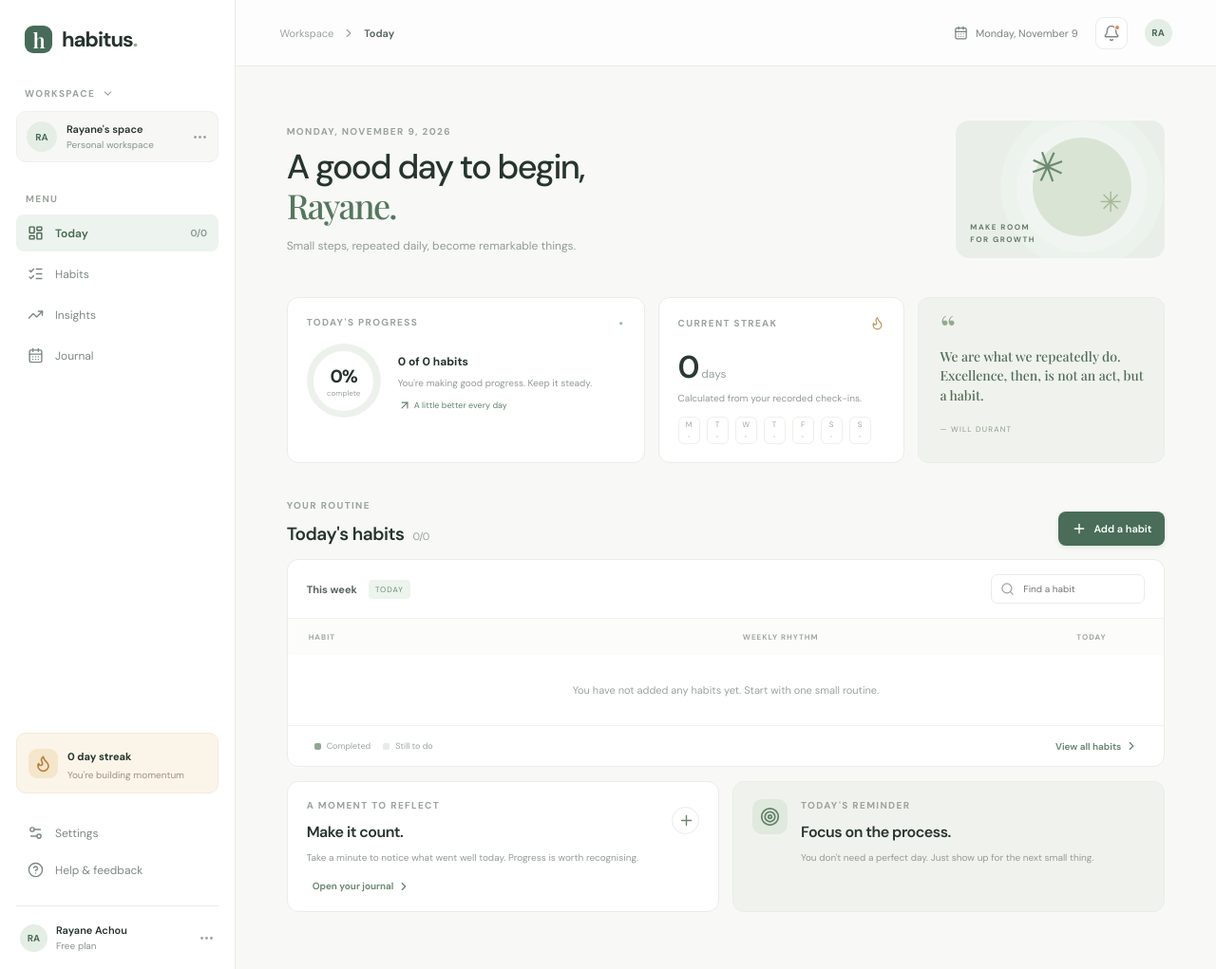
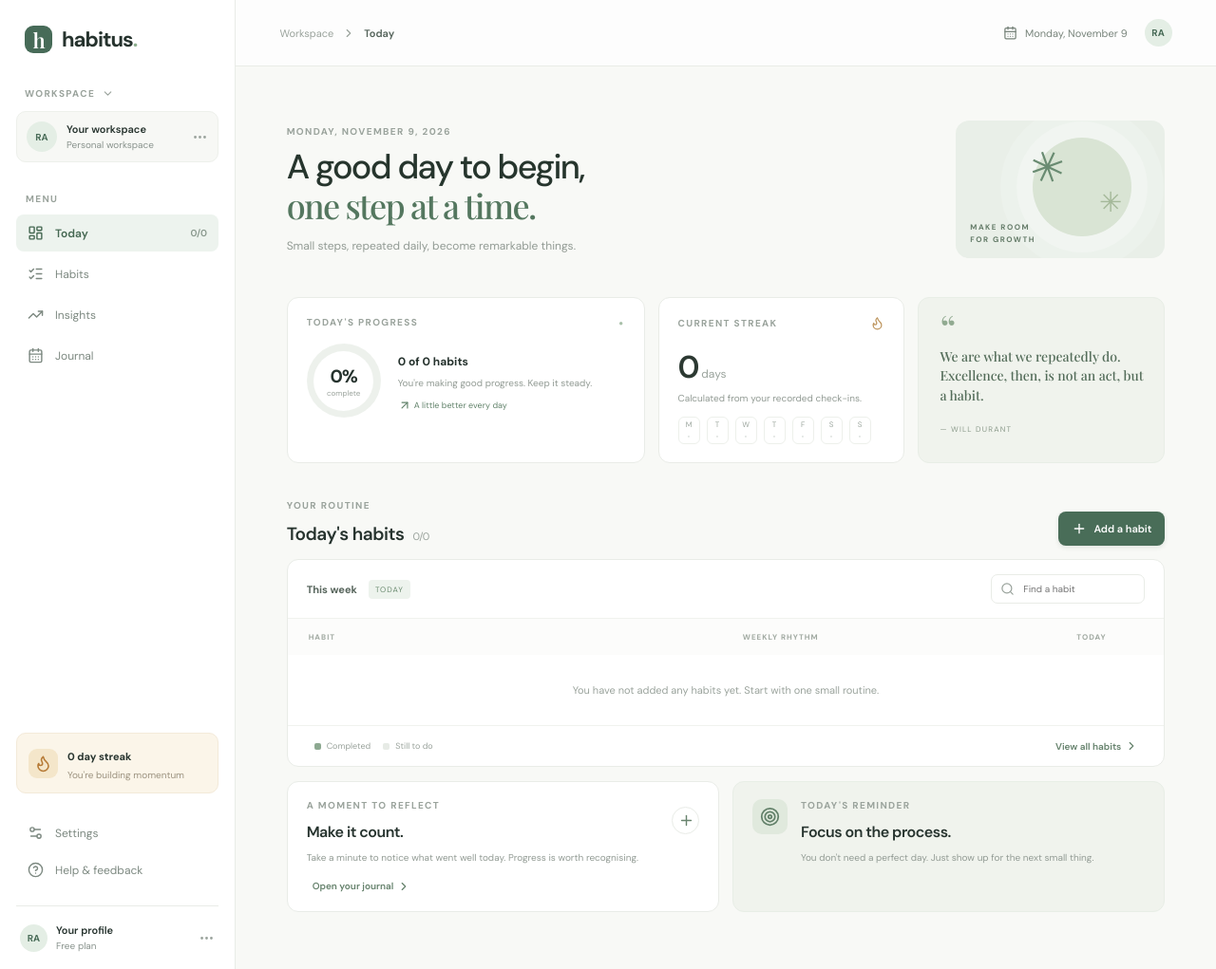
Before and after one commit to oypfn/Habitus-Habit-Tracker, a React (Vite) app: page / in a window 1280 px wide. Shown: the whole page at 95% size. Built offline with nearby package versions, Linux system fonts and the light colour scheme; a web font is replaced by a local one.

Commit message:
Implement settings and help views and remove inactive notification control

```diff
--- a/src/App.jsx
+++ b/src/App.jsx
@@ -1,5 +1,5 @@
 import { useEffect, useMemo, useState } from 'react';
-import { ArrowUpRight, Bell, CalendarDays, Check, ChevronDown, ChevronLeft, ChevronRight, CircleHelp, Flame, LayoutDashboard, ListChecks, MoreHorizontal, Plus, Search, Settings2, Target, TrendingUp, X } from 'lucide-react';
+import { ArrowUpRight, CalendarDays, Check, ChevronDown, ChevronLeft, ChevronRight, CircleHelp, Flame, LayoutDashboard, ListChecks, MoreHorizontal, Plus, Search, Settings2, Target, TrendingUp, X } from 'lucide-react';
 import './App.css';
 import { getCurrentStreak, getWeekDates, getWeeklyCompletion, toDateKey } from './lib/dateUtils';
 
@@ -58,24 +58,24 @@ export default function App() {
     <aside className="sidebar">
       <a className="brand" href="#" onClick={e => e.preventDefault()}><span className="brand-mark">h</span><span>habitus<span className="brand-dot">.</span></span></a>
       <div className="workspace-label">WORKSPACE <ChevronDown size={13}/></div>
-      <div className="profile-card"><div className="avatar">RA</div><div><strong>Rayane's space</strong><small>Personal workspace</small></div><MoreHorizontal size={17}/></div>
+      <div className="profile-card"><div className="avatar">RA</div><div><strong>Your workspace</strong><small>Personal workspace</small></div><MoreHorizontal size={17}/></div>
       <div className="nav-label">MENU</div>
       <nav className="main-nav">
         {[['Today',LayoutDashboard],['Habits',ListChecks],['Insights',TrendingUp],['Journal',CalendarDays]].map(([label,Icon]) => <button key={label} className={active===label?'nav-item selected':'nav-item'} onClick={()=>setActive(label)}><Icon size={17}/><span>{label}</span>{label==='Today'&&<span className="nav-count">{completed}/{habits.length}</span>}</button>)}
       </nav>
       <div className="sidebar-bottom">
         <div className="streak-card"><div className="streak-icon"><Flame size={19}/></div><div><strong>{streak} day streak</strong><small>You're building momentum</small></div></div>
-        <button className="nav-item"><Settings2 size={17}/><span>Settings</span></button>
-        <button className="nav-item"><CircleHelp size={17}/><span>Help & feedback</span></button>
-        <div className="sidebar-user"><div className="avatar avatar-small">RA</div><div><strong>Rayane Achou</strong><small>Free plan</small></div><MoreHorizontal size={17}/></div>
+        <button className={active==='Settings'?'nav-item selected':'nav-item'} onClick={()=>setActive('Settings')}><Settings2 size={17}/><span>Settings</span></button>
+        <button className={active==='Help'?'nav-item selected':'nav-item'} onClick={()=>setActive('Help')}><CircleHelp size={17}/><span>Help & feedback</span></button>
+        <div className="sidebar-user"><div className="avatar avatar-small">RA</div><div><strong>Your profile</strong><small>Free plan</small></div><MoreHorizontal size={17}/></div>
       </div>
     </aside>
 
     <main className="main-area">
-      <header className="topbar"><div className="breadcrumb">Workspace <ChevronRight size={14}/> <strong>{active}</strong></div><div className="top-actions"><span className="date-chip"><CalendarDays size={15}/> {today.toLocaleDateString(undefined, { weekday: 'long', day: 'numeric', month: 'long' })}</span><button className="icon-button" aria-label="Notifications"><Bell size={18}/><i/></button><div className="avatar avatar-small">RA</div></div></header>
+      <header className="topbar"><div className="breadcrumb">Workspace <ChevronRight size={14}/> <strong>{active}</strong></div><div className="top-actions"><span className="date-chip"><CalendarDays size={15}/> {today.toLocaleDateString(undefined, { weekday: 'long', day: 'numeric', month: 'long' })}</span><div className="avatar avatar-small">RA</div></div></header>
       <div className="content-wrap">
         {active==='Today' && <>
-          <section className="welcome-row"><div><div className="eyebrow">{today.toLocaleDateString(undefined, { weekday: 'long', month: 'long', day: 'numeric', year: 'numeric' }).toUpperCase()}</div><h1>A good day to begin,<br/><em>Rayane.</em></h1><p className="intro">Small steps, repeated daily, become remarkable things.</p></div><div className="welcome-art"><div className="sun-disc"/><span className="art-leaf leaf-one">✳</span><span className="art-leaf leaf-two">✳</span><span className="art-caption">MAKE ROOM<br/>FOR GROWTH</span></div></section>
+          <section className="welcome-row"><div><div className="eyebrow">{today.toLocaleDateString(undefined, { weekday: 'long', month: 'long', day: 'numeric', year: 'numeric' }).toUpperCase()}</div><h1>A good day to begin,<br/><em>one step at a time.</em></h1><p className="intro">Small steps, repeated daily, become remarkable things.</p></div><div className="welcome-art"><div className="sun-disc"/><span className="art-leaf leaf-one">✳</span><span className="art-leaf leaf-two">✳</span><span className="art-caption">MAKE ROOM<br/>FOR GROWTH</span></div></section>
           <section className="summary-grid">
             <div className="summary-card progress-card"><div className="card-kicker">TODAY'S PROGRESS <span className="muted-dot">●</span></div><div className="progress-flex"><div className="ring" style={{'--progress':percent+'%'}}><div><strong>{percent}%</strong><small>complete</small></div></div><div className="progress-copy"><strong>{completed} of {habits.length} habits</strong><p>{percent===100?'Everything done. Well played.':"You're making good progress. Keep it steady."}</p><span className="positive"><ArrowUpRight size={14}/> A little better every day</span></div></div></div>
             <div className="summary-card"><div className="card-kicker">CURRENT STREAK <Flame size={15}/></div><div className="stat-number">{streak}<span> days</span></div><p className="stat-foot">Calculated from your recorded check-ins.</p><div className="mini-week">{days.map((d,i)=><div key={i} className={weekStats[i].percent===100 && weekStats[i].total>0?'mini-day active':'mini-day'}><span>{d}</span><b>{weekStats[i].total>0 && weekStats[i].percent===100?'✓':'·'}</b></div>)}</div></div>
@@ -94,6 +94,8 @@ export default function App() {
         {active==='Habits'&&<section className="subpage"><div className="eyebrow">YOUR ROUTINE</div><h1>All habits</h1><p className="intro">The little things that make up your days.</p><button className="primary-button page-add" onClick={()=>setShowAdd(true)}><Plus size={16}/> Add a habit</button><div className="habit-panel">{habits.map(h=><div className="habit-row" key={h.id}><div className="habit-name"><div className="habit-emoji" style={{background:h.color}}>{h.icon}</div><div><strong>{h.name}</strong><small>{h.category} · {h.goal}</small></div></div><span className="habit-status">{h.completions.includes(todayKey)?'Completed today':'Not completed yet'}</span><button className={h.done?'check-button checked':'check-button'} onClick={()=>toggleHabit(h.id)}>{h.done?<Check size={17}/>:null}</button></div>)}</div></section>}
         {active==='Insights'&&<section className="subpage"><div className="eyebrow">THE BIGGER PICTURE</div><h1>Your progress, <em>in perspective.</em></h1><p className="intro">A few numbers to help you see how far you've come.</p><div className="insight-grid"><div className="summary-card"><div className="card-kicker">COMPLETION RATE</div><div className="stat-number">{percent}<span>%</span></div><p className="stat-foot">Today's completion across all habits.</p></div><div className="summary-card"><div className="card-kicker">ACTIVE HABITS</div><div className="stat-number">{habits.length}</div><p className="stat-foot">Routines you're currently working on.</p></div><div className="summary-card"><div className="card-kicker">CURRENT STREAK</div><div className="stat-number">{streak}<span> days</span></div><p className="stat-foot">Keep showing up for yourself.</p></div></div><div className="habit-panel insight-bars"><h3>Weekly consistency</h3>{weekStats.map((day,i)=><div className="bar-line" key={day.date}><span>{weekDates[i].toLocaleDateString(undefined,{weekday:'short'})}</span><div><i style={{width:day.percent+'%'}}/></div><b>{day.total ? day.percent+'%' : '—'}</b></div>)}</div></section>}
         {active==='Journal'&&<section className="subpage"><div className="eyebrow">YOUR THOUGHTS, YOUR SPACE</div><h1>The journal.</h1><p className="intro">A place to pause, reflect, and notice the little things.</p><button className="primary-button page-add" onClick={()=>setShowNote(true)}><Plus size={16}/> Add a reflection</button><div className="journal-list">{notes.map(n=><article className="journal-entry" key={n.id}><span className="journal-date">{n.time}</span><h3>{n.title}</h3><p>{n.body}</p></article>)}</div></section>}
+        {active==='Settings'&&<section className="subpage"><div className="eyebrow">PREFERENCES & DATA</div><h1>Settings.</h1><p className="intro">Manage the data stored in this browser.</p><div className="habit-panel" style={{padding:24,marginTop:24}}><h3>Data & privacy</h3><p className="intro">Your habits and journal entries are stored locally in this browser. They are not synced to an account or another device.</p><div style={{display:'flex',gap:12,flexWrap:'wrap',marginTop:20}}><button className="primary-button" onClick={()=>{const blob=new Blob([JSON.stringify({habits,notes,exportedAt:new Date().toISOString()},null,2)],{type:'application/json'});const url=URL.createObjectURL(blob);const link=document.createElement('a');link.href=url;link.download='habitus-data.json';link.click();URL.revokeObjectURL(url);}}>Export my data</button><button className="text-button" onClick={()=>{if(window.confirm('Delete all habits and journal entries stored in this browser? This cannot be undone.')){setHabits([]);setNotes([]);}}}>Clear all data</button></div></div></section>}
+        {active==='Help'&&<section className="subpage"><div className="eyebrow">SUPPORT</div><h1>Help & feedback.</h1><p className="intro">A quick guide to using Habitus.</p><div className="habit-panel" style={{padding:24,marginTop:24}}><h3>How does tracking work?</h3><p className="intro">Add a habit, then use its check button each day to record completion. Your streak and weekly consistency are calculated from those check-ins.</p><h3 style={{marginTop:24}}>Where is my data stored?</h3><p className="intro">This prototype stores data in your browser only. Clearing browser storage or switching devices can remove or hide your records. Export a backup from Settings.</p><h3 style={{marginTop:24}}>Is account sync available?</h3><p className="intro">Not in this version. There is no live account system or cloud backup yet.</p></div></section>}
       </div>
     </main>
     {showAdd&&<div className="modal-backdrop" onClick={()=>setShowAdd(false)}><form className="modal" onSubmit={addHabit} onClick={e=>e.stopPropagation()}><button type="button" className="modal-close" onClick={()=>setShowAdd(false)}><X size={18}/></button><div className="eyebrow">MAKE IT A ROUTINE</div><h2>Add a habit</h2><p>Start small. You can always build from here.</p><label>Habit name<input autoFocus value={newName} onChange={e=>setNewName(e.target.value)} placeholder="e.g. Go for a walk" maxLength={48}/></label><label>Category<select value={newCategory} onChange={e=>setNewCategory(e.target.value)}><option>Personal</option><option>Health</option><option>Learning</option><option>Mindfulness</option><option>Work</option></select></label><button className="primary-button modal-submit" type="submit"><Plus size={16}/> Create habit</button></form></div>}
```
